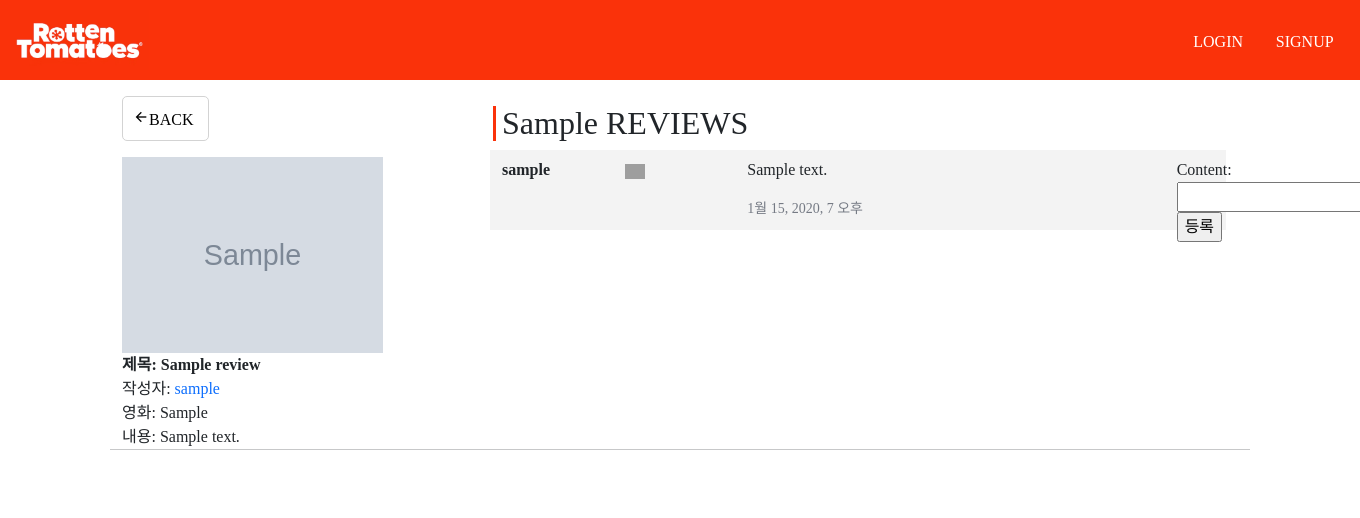
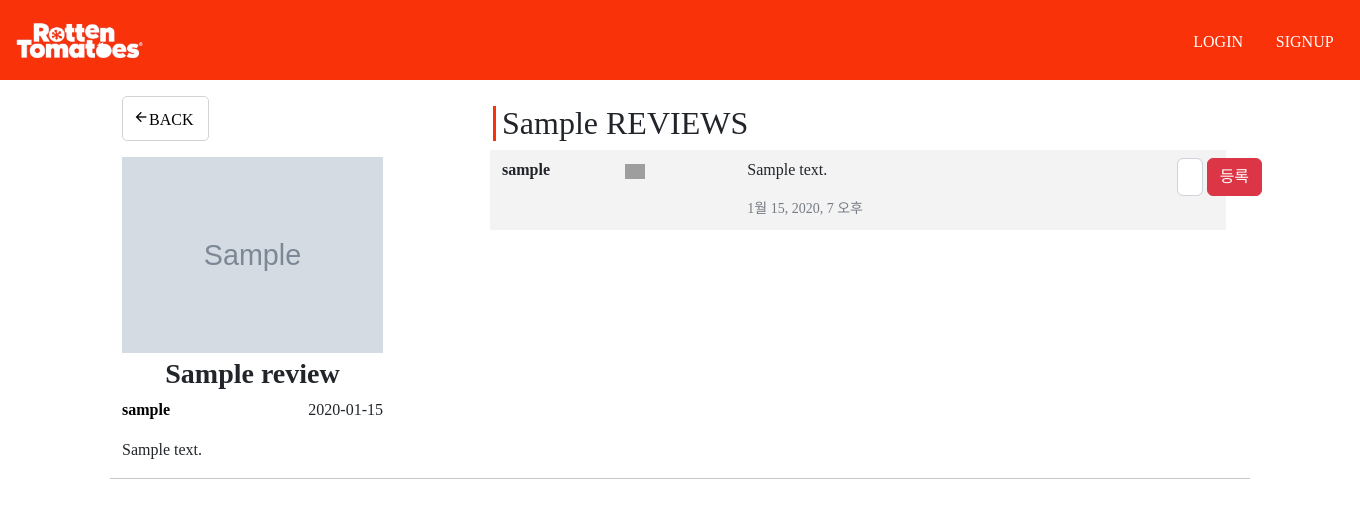
Before and after one commit to rabBit64/movie_review, a Django app: page /reviews/1/ in a window 1360 px wide; the page is wider, and only the part inside the window is pictured. Shown: the top 518 px of that part. Run offline with Django 3.2, Linux system fonts and the light colour scheme; tables that the repository leaves empty hold one stand-in row (values such as "Sample post"); grey boxes marked "Sample" are stand-in pictures; some libraries are stand-ins or nearby versions; some web fonts are replaced; grey boxes are pictures that could not be loaded.

Commit message:
Revise detail

```diff
--- a/reviews/templates/reviews/detail.html
+++ b/reviews/templates/reviews/detail.html
@@ -1,5 +1,5 @@
 {% extends 'base.html' %}
-{% block title %}리뷰 작성{% endblock title %}
+{% block title %}리뷰{% endblock title %}
 {% block style %}
 .back{
   border: 1px lightgray solid;
@@ -61,13 +61,17 @@
         {% else %}{% load static %}
           <img src="{% static 'reviews/no-image.png' %}" alt="no-img" class="movie-img">
         {% endif %}
-        <b> 제목: {{ review.title }}<br></b>
-        작성자: <a href="#">{{ review.user }}</a><br>
-        영화: {{ review.movie }}<br>
-        내용: {{ review.content }}<br>
+        <h3 class="text-center mt-1"><b>{{ review.title }}</b></h3>
+        <div class="d-flex justify-content-between mb-3">
+          <a href="{% url 'accounts:profile' review.user.pk %}" style="color: #000000;"><b>{{ review.user }}</b></a>
+          <span>{{ review.created_at|date:"Y-m-d" }}</span>
+        </div>
+        <div class="mb-3">
+          {{ review.content|linebreaks }}
+        </div>
       </div>
       {% if request.user == review.user %}
-      <div class="review-button">
+      <div class="review-button justify-content-end">
         <a href="{% url 'reviews:update' review.pk %}">수정</a>&ensp;|&ensp;
         <form action="{% url 'reviews:delete' review.pk %}" method="POST">
           {% csrf_token %}
@@ -107,8 +111,10 @@
 
       <form action="{% url 'reviews:comment_create' review.pk %}" method="POST">
         {% csrf_token %}
-        {{ comment_form }}
-        <input type="submit" value="등록">
+        <div class="d-flex">
+          {{ comment_form.content }}
+          <input type="submit" value="등록" class="btn btn-danger ms-1">
+        </div>
       </form>
     </div>
   </div>
@@ -118,4 +124,7 @@
 
 {% endblock body %}
 {% block script %}
+const content = document.getElementById('id_content')
+content.classList.add('form-control')
+content.placeholder = '댓글 작성하기'
 {% endblock script %}
```
